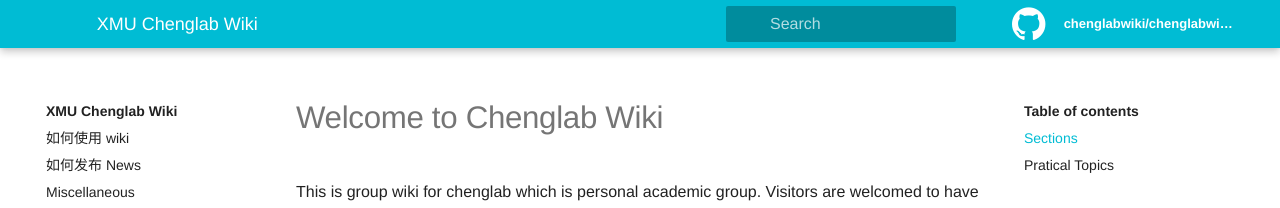
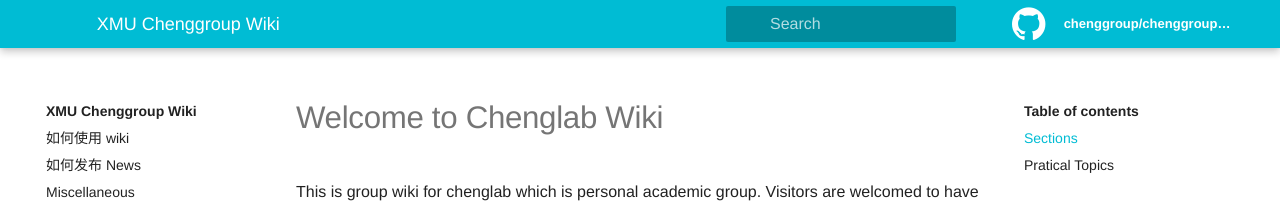
Before and after one commit to chenggroup/chenggroup.github.io, a Jekyll site: the page built from pages/index.md, in a window 1280 px wide and 900 px high. Shown: the top 208 px of the window. Built offline with Jekyll 4.4.1, drawn with Linux system fonts in a browser that asks for light colours; some of the changed text lies outside the part shown.

Commit message:
change name to chenggroup

```diff
--- a/_config.yml
+++ b/_config.yml
@@ -14,11 +14,11 @@
 # You can create any custom variable you would like, and they will be accessible
 # in the templates via {{ site.myvariable }}.
 
-title: XMU Chenglab Wiki
+title: XMU Chenggroup Wiki
 email: chengjun@xmu.edu.cn
-author: Chenglab
+author: Chenggroup
 description: > # this means to ignore newlines until "baseurl:"
-    This is a wiki website of chenglab.
+    This is a wiki website of Chenggroup.
 
 # DO NOT CHANGE THE LINE OF THIS FILE without editing .circleci/circle_urls.sh
 baseurl: # the subpath of your site, e.g. /blog
@@ -27,9 +27,9 @@ baseurl: # the subpath of your site, e.g. /blog
 url: # the base hostname & protocol for your site
 
 # Social (First three Required)
-repo: "https://github.com/chenglabwiki/chenglabwiki.github.io" # the repo of web source code
-github_user: "chenglabwiki"
-github_repo: "chenglabwiki.github.io"
+repo: "https://github.com/chenggroup/chenggroup.github.io" # the repo of web source code
+github_user: "chenggroup"
+github_repo: "chenggroup.github.io"
 
 # Optional
 twitter:
```
Also changed, not shown: README.md (+2 -2 lines).
